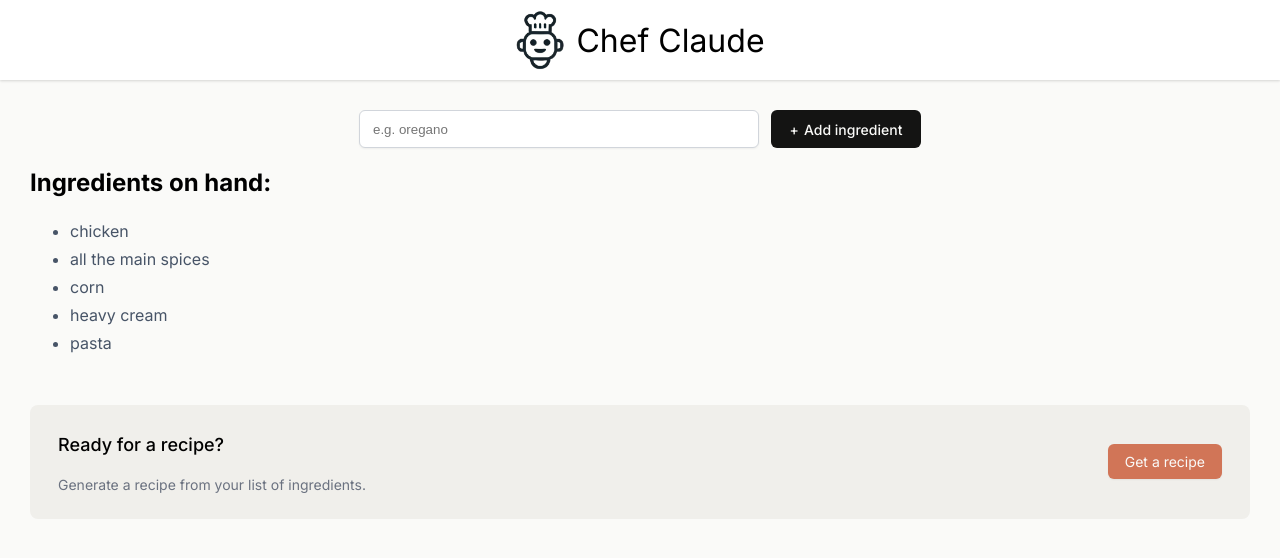
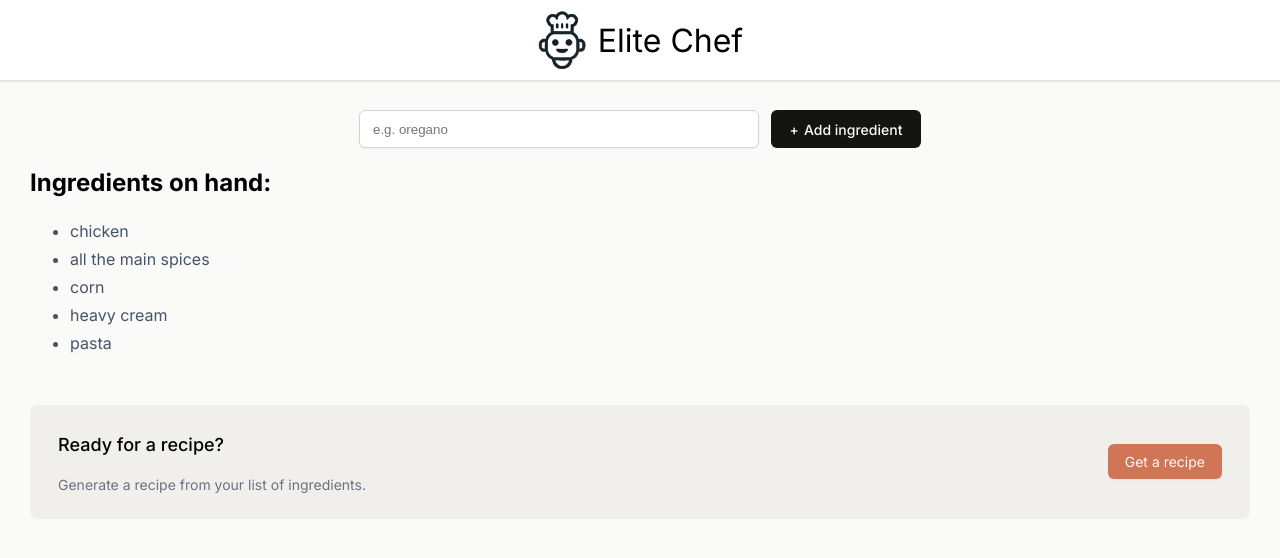
Before and after one commit to iabbakr/Elite-chef, a React (Vite) app: page / in a window 1280 px wide. Shown: the top 558 px of the page. Built offline with nearby package versions, Linux system fonts and the light colour scheme; no server answers; what @huggingface/inference would draw is missing.

Commit message:
added changes to header

```diff
--- a/Header.jsx
+++ b/Header.jsx
@@ -4,7 +4,7 @@ export default function Header() {
     return (
         <header>
             <img src={chefClaudeLogo}/>
-            <h1>Chef Claude</h1>
+            <h1>Elite Chef</h1>
         </header>
     )
 }
```
